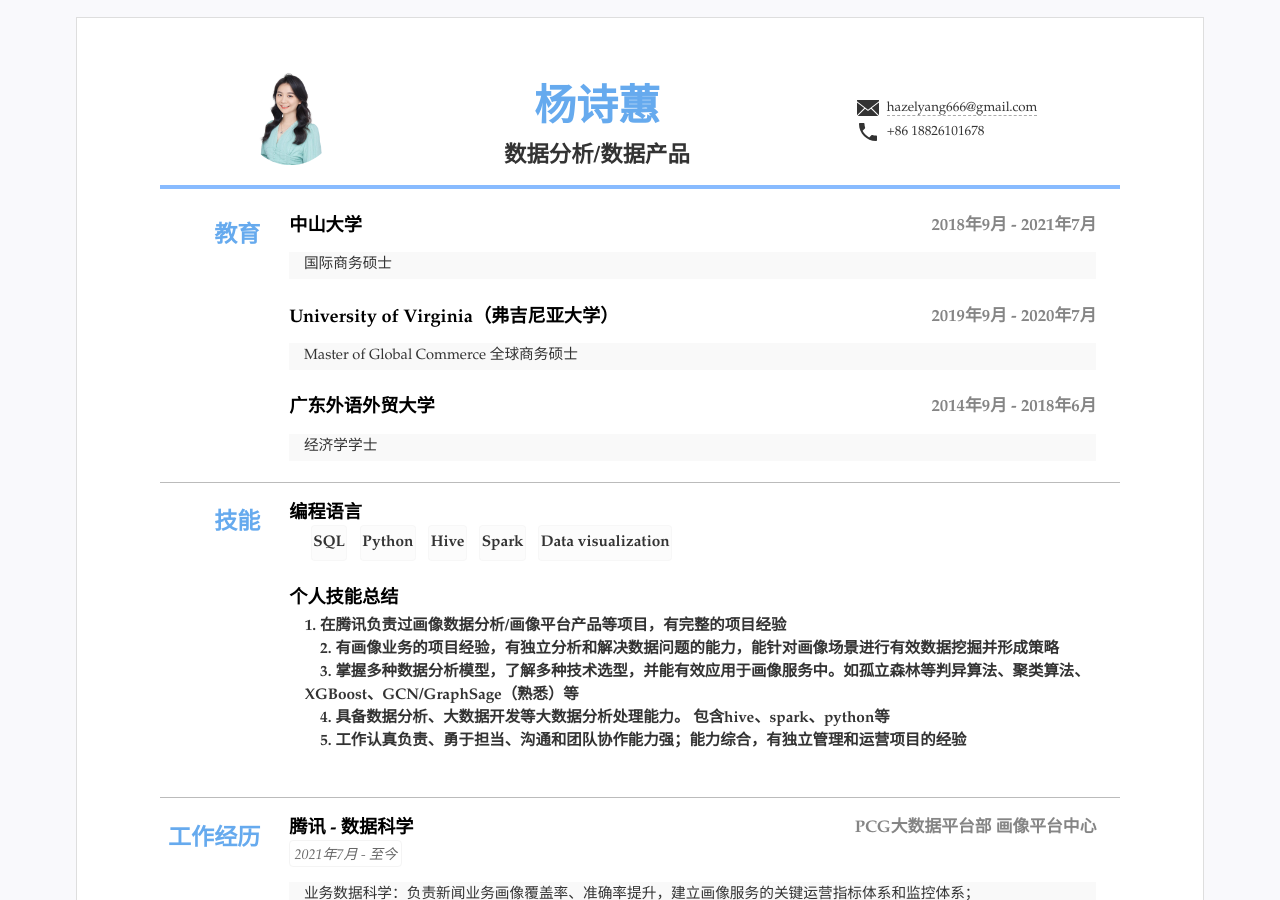
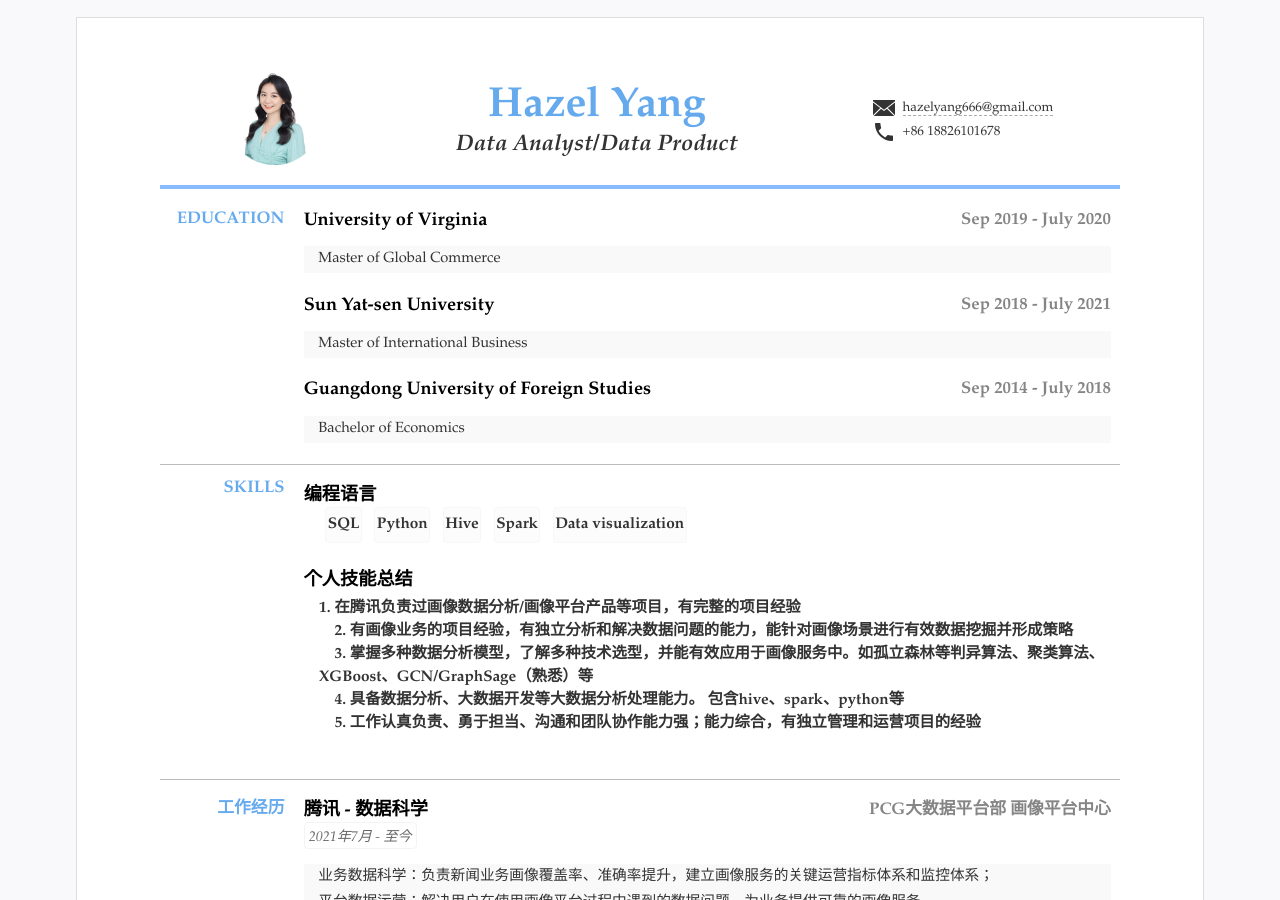
Before and after one commit to hazelyang518/eng_cv, a Jekyll site: the page built from index.html, in a window 1280 px wide and 900 px high. Built offline with Jekyll 4.4.1, drawn with Linux system fonts in a browser that asks for light colours; some of the changed text lies outside the part shown.

Commit message:
Update resume.yml

```diff
--- a/_data/resume.yml
+++ b/_data/resume.yml
@@ -1,10 +1,10 @@
 # 数据格式可以为 yaml(文件以.yml结尾) 或者json(文件以.json结尾)
 # 如果YAML格式的数据请先检查格式是否有误，可选检查工具 http://www.yamllint.com
 
-title: "杨诗蕙简历"
-lang: "zh" #语言设置 zh表示中文 en 表示英语
-name: "杨诗蕙"
-jobtitle: "数据分析/数据产品" #可空不显示
+title: "Hazel's CV"
+lang: "en" #语言设置 zh表示中文 en 表示英语
+name: "Hazel Yang"
+jobtitle: "Data Analyst/Data Product" #可空不显示
 photo: "assets/img/WechatIMG29.jpeg" #照片可空，不显示
 
 #联系方式
@@ -26,23 +26,25 @@ contact: #联系方式连接等3~5行
 
 #main下面是主体内容，类别条数不限
 main: #简历主要内容，
-- type: education #类别为ID
-  name: 教育 #显示名称，空则使用type
+- type: EDUCATION #类别为ID
+  name:  #显示名称，空则使用type
   content: #内容基本格式 标题-副标题-日期-详细内容 (都允许空)
-  - title: 中山大学
+  - title: University of Virginia
     # duration:
-    sub: 2018年9月 - 2021年7月
-    detail: 国际商务硕士
-  - title: University of Virginia（弗吉尼亚大学）
+    sub: Sep 2019 - July 2020
+    detail: Master of Global Commerce
+
+  - title: Sun Yat-sen University
     # duration:
-    sub: 2019年9月 - 2020年7月
-    detail: Master of Global Commerce 全球商务硕士
-  - title: 广东外语外贸大学
+    sub: Sep 2018 - July 2021
+    detail: Master of International Business
+
+  - title: Guangdong University of Foreign Studies
     # duration:
-    sub: 2014年9月 - 2018年6月
-    detail: 经济学学士
+    sub: Sep 2014 - July 2018
+    detail: Bachelor of Economics
 
-- type: 技能
+- type: SKILLS
   # name: "技术栈和编程语言"
   content:
   - title: 编程语言
```
